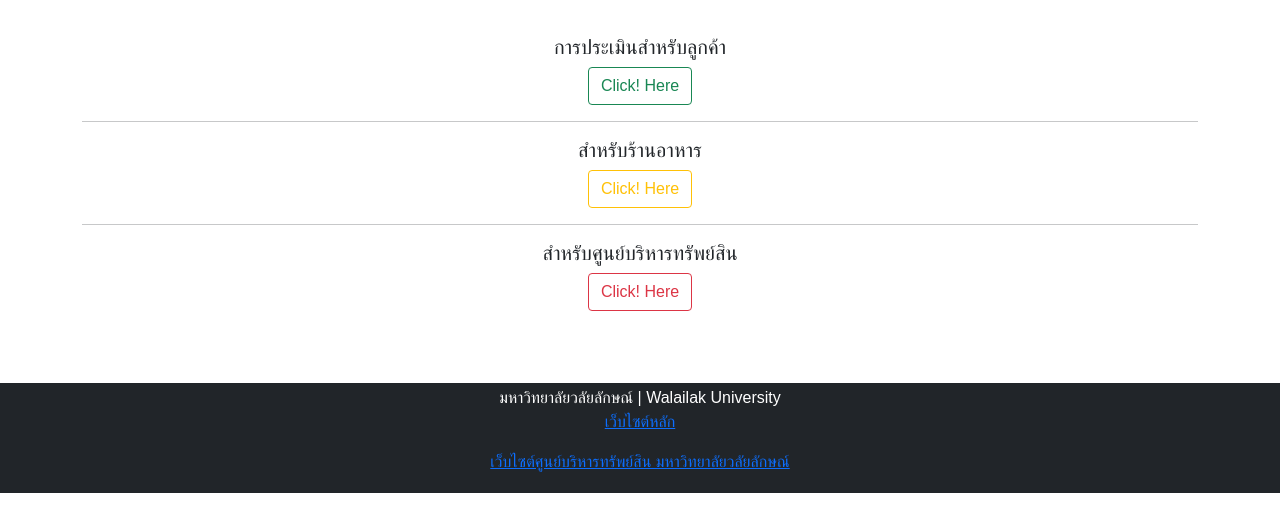
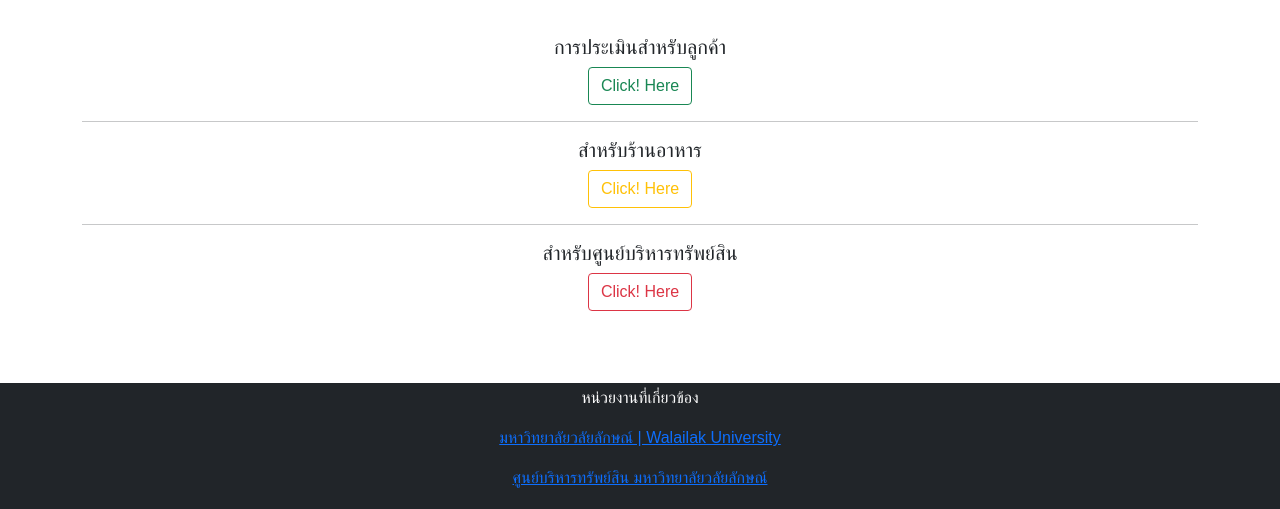
Before and after one commit to Sarus1997/Last_Projact---Copy, a website: page index.html in a window 1280 px wide. Shown: the part 587-1096 px from the top of the page. Drawn offline with nearby package versions, Linux system fonts and the light colour scheme.

Commit message:
nonfooter

```diff
--- a/index.html
+++ b/index.html
@@ -134,11 +134,11 @@
 
     <!-- Footer -->
     <footer>
-        <p>มหาวิทยาลัยวลัยลักษณ์ | Walailak University<br>
-            <a href="https://www.wu.ac.th/th"> เว็บไซต์หลัก</a>
+        <p>หน่วยงานที่เกี่ยวข้อง</p>
+            <a href="https://www.wu.ac.th/th"> มหาวิทยาลัยวลัยลักษณ์ | Walailak University</a>
         </p>
         <p>
-            <a href="https://am.wu.ac.th/"> เว็บไซต์ศูนย์บริหารทรัพย์สิน มหาวิทยาลัยวลัยลักษณ์ </a>
+            <a href="https://am.wu.ac.th/"> ศูนย์บริหารทรัพย์สิน มหาวิทยาลัยวลัยลักษณ์ </a>
         </p>
     </footer>
 
```
